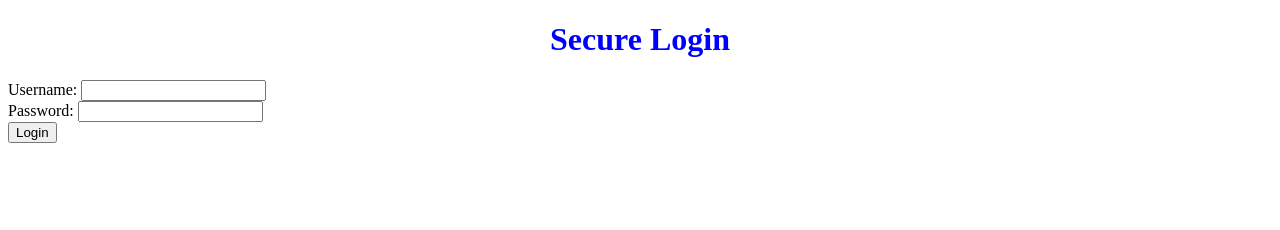
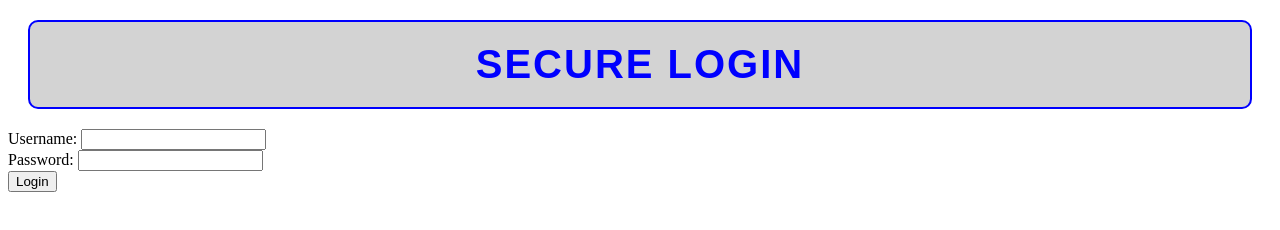
Before and after one commit to Pranayini07/GIT-DEMO, a plain HTML site: page homepage.html in a window 1280 px wide. Drawn offline with Linux system fonts and the light colour scheme.

Commit message:
Enhance h1 styles in index.css

```diff
--- a/index.css
+++ b/index.css
@@ -1,5 +1,13 @@
-
 h1 {
   color: blue;
   text-align: center;
+  font-size: 40px;
+  font-family: Arial, sans-serif;
+  background-color: lightgray;
+  padding: 20px;
+  border: 2px solid blue;
+  border-radius: 10px;
+  margin: 20px;
+  text-transform: uppercase;
+  letter-spacing: 2px;
 }
```
